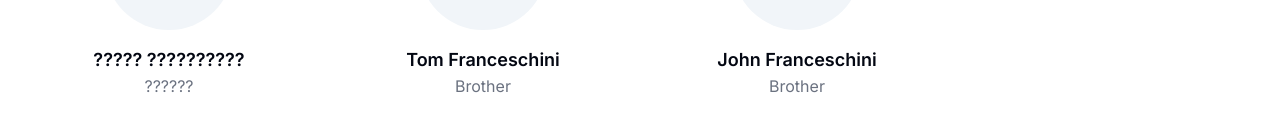
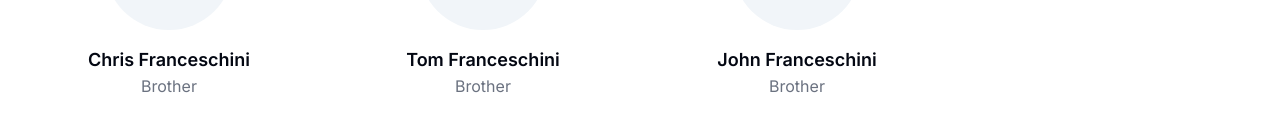
Before and after one commit to colinfran/franceschini-wedding, a Next.js app: page /wedding-party in a window 1280 px wide. Shown: the part 1052-1184 px from the top of the page. Built offline with nearby package versions, Linux system fonts and the light colour scheme; no server answers.

Commit message:
Update wedding-party.tsx

```diff
--- a/components/wedding-party.tsx
+++ b/components/wedding-party.tsx
@@ -156,13 +156,13 @@ const WeddingParty: FC = () => {
                   alt="Groomsman 5"
                   className="object-cover"
                   height={128}
-                  src="https://generated.vusercontent.net/placeholder.svg"
+                  src="https://i.ibb.co/6Zd9shM/chris.png"
                   width={128}
                 />
               </div>
               <div className="text-center">
-                <h3 className="text-lg font-semibold">????? ??????????</h3>
-                <p className="text-muted-foreground">??????</p>
+                <h3 className="text-lg font-semibold">Chris Franceschini</h3>
+                <p className="text-muted-foreground">Brother</p>
               </div>
             </div>
             <div className="flex flex-col items-center gap-4">
```
